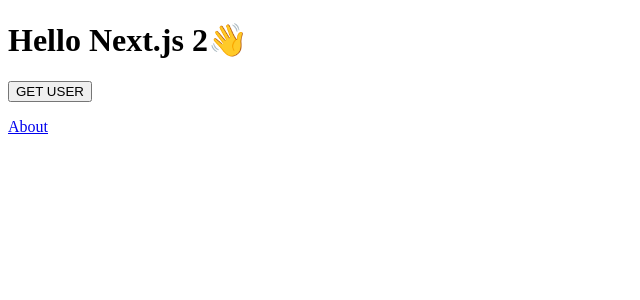
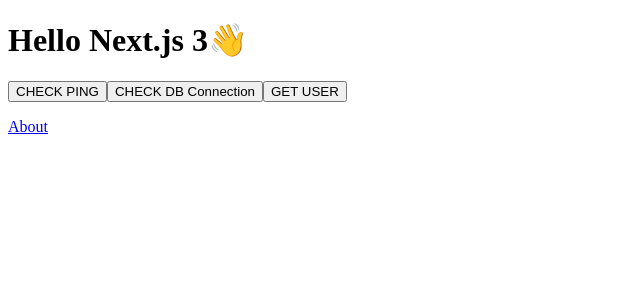
Before and after one commit to cdhubapi4/cdhubapi, a Next.js app: page / in a window 1280 px wide. Shown: the top 300 px of the page, without its empty margins (0-640 px from the left). Built offline with nearby package versions, Linux system fonts and the light colour scheme.

Commit message:
version upgrade

```diff
--- a/components/utils/fetch.ts
+++ b/components/utils/fetch.ts
@@ -2,7 +2,8 @@
 
 // API URL 목록
 const apiUrls = [
-  "https://www.cdhub.org/api",
+  "/api",
+  // "https://www.cdhub.org/api",
   // "https://api-cdhub-a.up.railway.app/api",
   // "https://api-cdhub-b.up.railway.app/api",
   // "https://api-cdhub-c.up.railway.app/api",
@@ -28,7 +29,7 @@
 const getBaseURL = (): string => apiUrls[Math.floor(Math.random() * apiUrls.length)];
 
 // axios 요청 함수
-const fetch = async <T>(method: "GET" | "POST" | "PATCH" | "DELETE", url: "/user", params?: RequestParams): Promise<ApiResponse<T> | void> => {
+const fetch = async <T>(method: "GET" | "POST" | "PATCH" | "DELETE", url: string, params?: RequestParams): Promise<ApiResponse<T> | void> => {
   const baseUrl = getBaseURL();
   const fullUrl = `${baseUrl}${url}`;
 
--- /dev/null
+++ b/pages/api/common/dbcheck.ts
@@ -0,0 +1,23 @@
+import type { NextApiRequest, NextApiResponse } from "next";
+import mysql from "mysql2";
+
+// MySQL DB 연결 설정
+
+const db = mysql.createConnection({
+  host: "220.70.31.85", // 또는 AWS RDS와 같은 데이터베이스 호스트 주소
+  user: "admin", // DB 사용자명
+  password: "Tkarnr78^@", // DB 비밀번호
+  database: "cdhub", // 데이터베이스 이름
+});
+
+export default function handler(req: NextApiRequest, res: NextApiResponse) {
+  // DB 연결 확인
+  db.connect((err) => {
+    if (err) {
+      // 연결 실패 시 에러 메시지 반환
+      return res.status(500).json({ error: "DB connection failed", details: err.message });
+    }
+    // 연결 성공 시 상태 메시지 반환
+    res.status(200).json({ message: "DB connection successful" });
+  });
+}
--- /dev/null
+++ b/pages/api/common/ping.ts
@@ -0,0 +1,5 @@
+import type { NextApiRequest, NextApiResponse } from "next";
+
+export default function handler(req: NextApiRequest, res: NextApiResponse) {
+  res.status(200).json({ message: "Hello" });
+}
--- a/pages/index.tsx
+++ b/pages/index.tsx
@@ -1,11 +1,15 @@
 import fetch from "@utils/fetch";
+import axios from "axios";
 import Link from "next/link";
 
 const IndexPage = () => {
+  const BASE_URL = `https://cdhubapi1.vercel.app/api`;
   return (
     <div>
-      <h1>Hello Next.js 2👋</h1>
-      <button onClick={() => fetch("GET", "/user", { page: 1, size: 2 }).then(console.log)}>GET USER </button>
+      <h1>Hello Next.js 3👋</h1>
+      <button onClick={() => axios.get(`${BASE_URL}/common/ping`)}>CHECK PING </button>
+      <button onClick={() => axios.get(`${BASE_URL}/common/dbcheck`)}>CHECK DB Connection </button>
+      <button onClick={() => axios.get(`${BASE_URL}/user?page=1&size=2`)}>GET USER </button>
       <p>
         <Link href="/about">About</Link>
       </p>
```
Also changed, not shown: package.json (+7 -1 lines), 1 other file (tests, documents, lock files or other folders).
